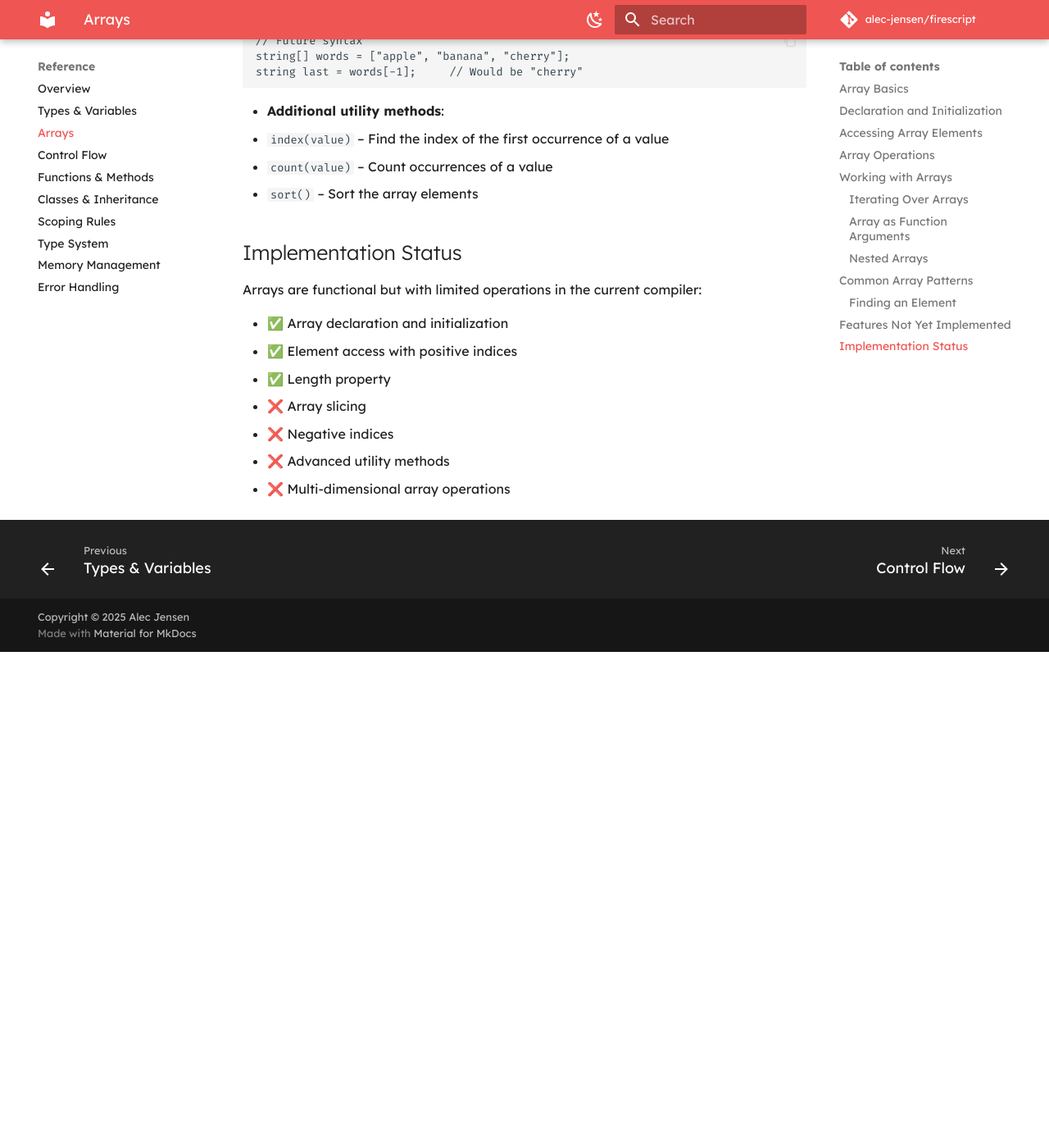
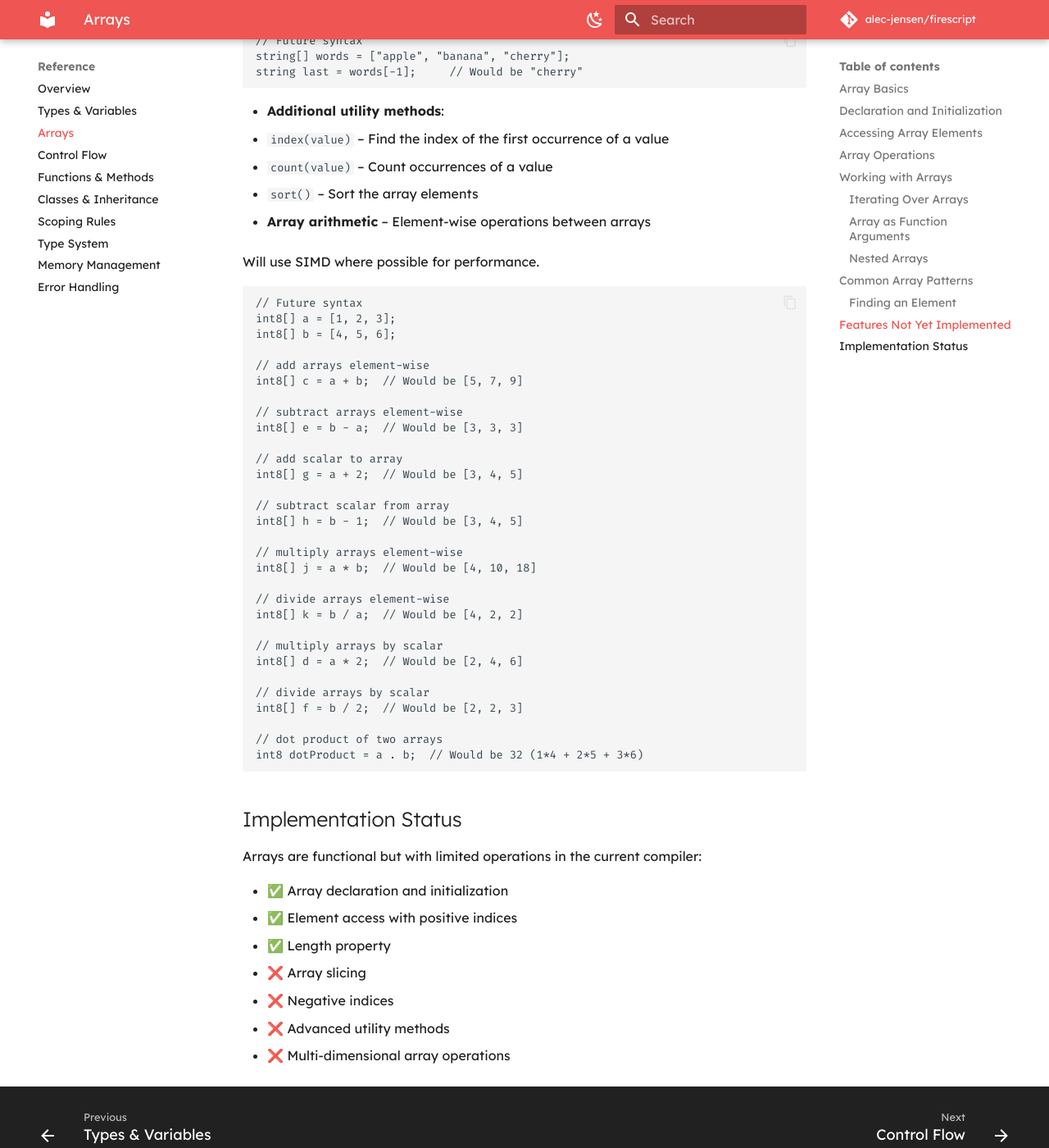
Before and after one commit to alec-jensen/firescript, an MkDocs documentation site: the page built from docs/reference/arrays.md, in a window 1280 px wide and 1400 px high, scrolled down 3155 px. Shown: the whole window at 82% size. Built offline with MkDocs 1.6.1 and Material for MkDocs 9.7.7, drawn with Linux system fonts in a browser that asks for light colours; comment, search, counter and statistics services are not loaded; before the commit the page ends 3950 px from its top, so only the background shows below that.

Commit message:
update docs with array operations

````diff
--- a/docs/reference/arrays.md
+++ b/docs/reference/arrays.md
@@ -145,6 +145,43 @@ string last = words[-1];     // Would be "cherry"
   - `count(value)` – Count occurrences of a value
   - `sort()` – Sort the array elements
 
+- **Array arithmetic** – Element-wise operations between arrays
+
+Will use SIMD where possible for performance.
+
+```firescript
+// Future syntax
+int8[] a = [1, 2, 3];
+int8[] b = [4, 5, 6];
+
+// add arrays element-wise
+int8[] c = a + b;  // Would be [5, 7, 9]
+
+// subtract arrays element-wise
+int8[] e = b - a;  // Would be [3, 3, 3]
+
+// add scalar to array
+int8[] g = a + 2;  // Would be [3, 4, 5]
+
+// subtract scalar from array
+int8[] h = b - 1;  // Would be [3, 4, 5]
+
+// multiply arrays element-wise
+int8[] j = a * b;  // Would be [4, 10, 18]
+
+// divide arrays element-wise
+int8[] k = b / a;  // Would be [4, 2, 2]
+
+// multiply arrays by scalar
+int8[] d = a * 2;  // Would be [2, 4, 6]
+
+// divide arrays by scalar
+int8[] f = b / 2;  // Would be [2, 2, 3]
+
+// dot product of two arrays
+int8 dotProduct = a . b;  // Would be 32 (1*4 + 2*5 + 3*6)
+```
+
 ## Implementation Status
 
 Arrays are functional but with limited operations in the current compiler:
````
Also changed, not shown: README.md (+3 -3 lines).
